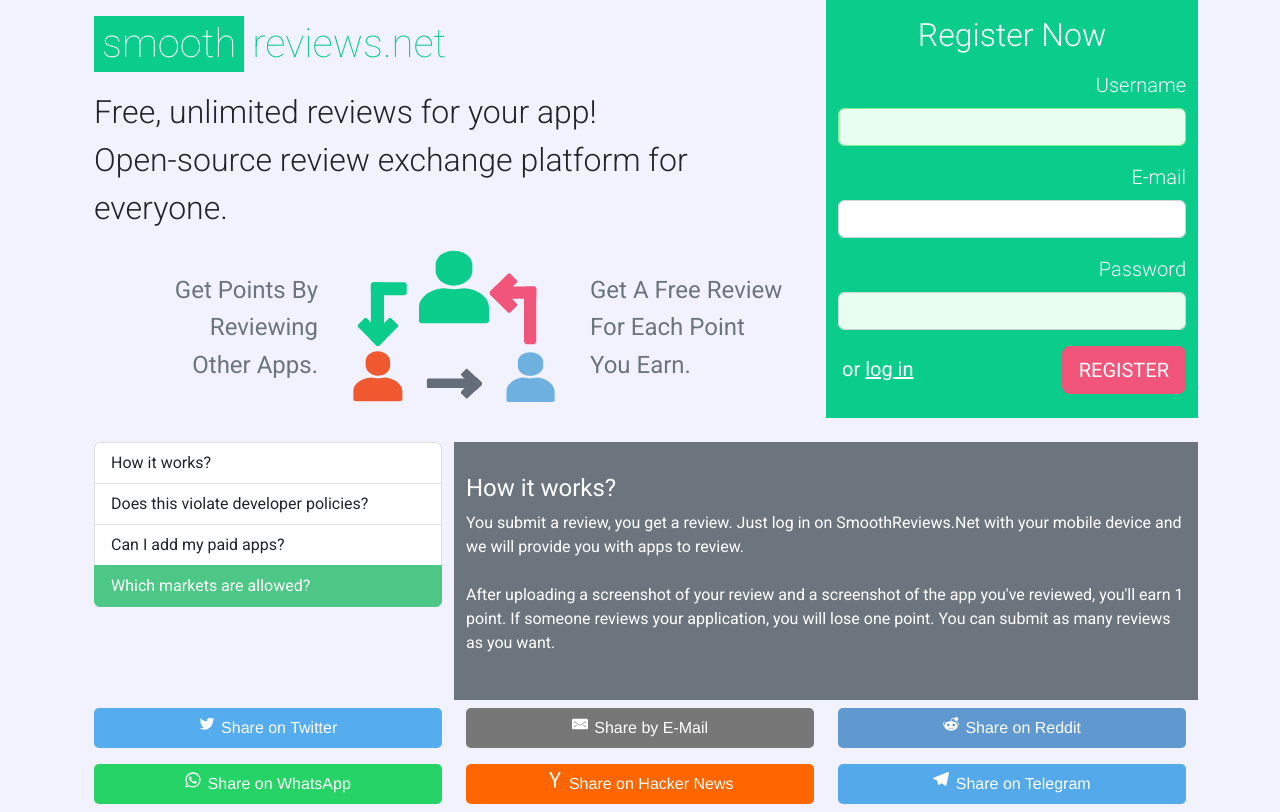
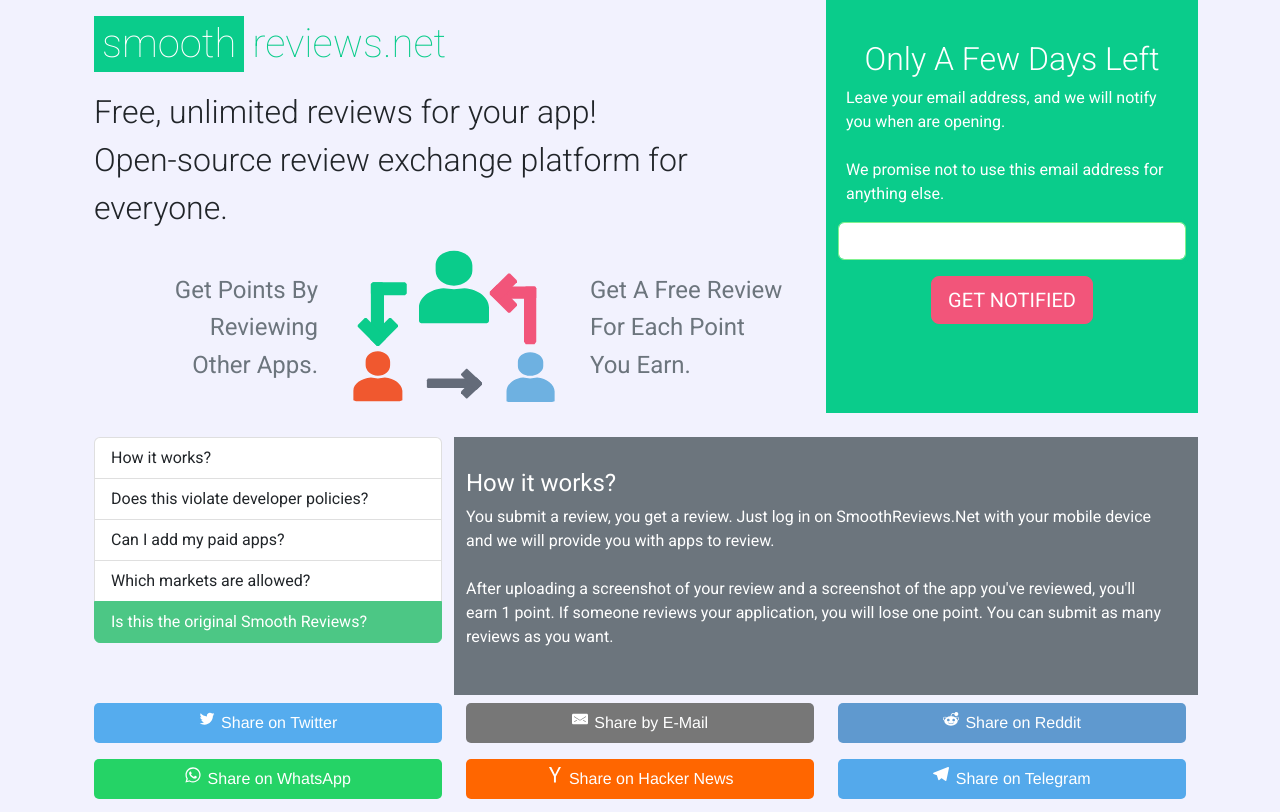
Before and after one commit to gokhanmeteerturk/smooth-review, a Django app: page / in a window 1280 px wide. Run offline with Django 4.2, Linux system fonts and the light colour scheme; parts of the project's set-up code (start-up, migrations or seed data) failed here and were passed over; some libraries are stand-ins or nearby versions.

Commit message:
WaitList feature and model is added(migration required). Password reset functionality is finished.

```diff
--- a/smoothproject/smoothapp/forms.py
+++ b/smoothproject/smoothapp/forms.py
@@ -1,5 +1,5 @@
 from django import forms
-from smoothapp.models import ReviewSubmission
+from smoothapp.models import ReviewSubmission, WaitListRecord
 
 
 class UploadReviewSubmissionForm(forms.ModelForm):
@@ -12,3 +12,12 @@ class UploadReviewSubmissionForm(forms.ModelForm):
             'screenshot_app': forms.FileInput(attrs={'class': 'mt-3 border-0'}),
             'screenshot_review': forms.FileInput(attrs={'class': 'mt-3 border-0'})
         }
+
+
+class WaitListForm(forms.ModelForm):
+    class Meta:
+        model = WaitListRecord
+        fields = ['email']
+        widgets = {
+            'email': forms.EmailInput()
+        }
--- a/smoothproject/smoothapp/models.py
+++ b/smoothproject/smoothapp/models.py
@@ -3,13 +3,14 @@ from django.utils import timezone
 
 
 def user_directory_path(instance, filename):
-    allowed_extensions = ['jpg', 'JPG', 'png' ,'PNG' ,'jpeg' ,'JPEG']
+    allowed_extensions = ['jpg', 'JPG', 'png', 'PNG', 'jpeg', 'JPEG']
     image_extension = filename.split(".")[-1]
 
     if image_extension in allowed_extensions:
         return 'submissions/submission.' + image_extension
 
     return 'submissions/submission.jpg'
+
 
 class ReviewSubmission(models.Model):
     description = models.CharField(max_length=250, null=True, blank=True)
@@ -19,3 +20,11 @@ class ReviewSubmission(models.Model):
 
     def __str__(self):
         return "image " + str(self.pk)
+
+
+class WaitListRecord(models.Model):
+    email = models.EmailField(null=False, blank=False, unique=True)
+    date_sent = models.DateTimeField(default=timezone.now, null=False, blank=True)
+
+    def __str__(self):
+        return self.email
--- a/smoothproject/smoothapp/templates/base.html
+++ b/smoothproject/smoothapp/templates/base.html
@@ -1,5 +1,6 @@
 <!DOCTYPE html>
 {% load static %}
+{% load custom_tags %}
 <html lang="en">
 
 <head>
@@ -14,7 +15,7 @@
           integrity="sha384-OERcA2EqjJCMA+/3y+gxIOqMEjwtxJY7qPCqsdltbNJuaOe923+mo//f6V8Qbsw3" crossorigin="anonymous"></script>
 
   <link rel="stylesheet" href="{% static 'core.css' %}">
-  <title>{% block title %}Smooth Reviews{% endblock %}</title>
+  <title>{% block title %}{% get_setting "SITENAME_PRETTY" %}{% endblock %}</title>
   <link rel="preconnect" href="https://fonts.googleapis.com">
   <link rel="preconnect" href="https://fonts.gstatic.com" crossorigin>
   <link href="https://fonts.googleapis.com/css2?family=Roboto:wght@100;300;400;700&display=swap" rel="stylesheet">
--- /dev/null
+++ b/smoothproject/smoothapp/templates/form_errors.html
@@ -0,0 +1,9 @@
+<div class="text-danger my-3">
+    {% if errors %}
+    <ol>
+        {% for error in errors %}
+        <li><strong>{{ error|escape }}</strong></li>
+        {% endfor %}
+    </ol>
+    {% endif %}
+</div>
--- a/smoothproject/smoothapp/templates/index/index.html
+++ b/smoothproject/smoothapp/templates/index/index.html
@@ -10,7 +10,8 @@
                 {% include "index/parts/landing_content.html" %}
             </div>
             <div class="col-12 col-md-5 col-lg-4 order-md-last bg-primary pt-3">
-              {% include "index/parts/register_form.html" %}
+<!--              { % include "index/parts/register_form.html" % } -->
+              {% include "index/parts/get_notified.html" %}
             </div>
           </div>
           <div class="row">
--- a/smoothproject/smoothapp/templates/index/parts/faq.html
+++ b/smoothproject/smoothapp/templates/index/parts/faq.html
@@ -6,6 +6,7 @@
         <a class="list-group-item list-group-item-action" href="#list-item-2">Does this violate developer policies?</a>
         <a class="list-group-item list-group-item-action" href="#list-item-3">Can I add my paid apps?</a>
         <a class="list-group-item list-group-item-action" href="#list-item-4">Which markets are allowed?</a>
+        <a class="list-group-item list-group-item-action" href="#list-item-5">Is this the original Smooth Reviews?</a>
       </div>
     </div>
     <div class="col-12 col-md-8 bg-secondary text-white">
@@ -13,7 +14,7 @@
 
         <span id="list-item-1">&nbsp;</span>
         <h4>How it works?</h4>
-        <p>
+        <p class="me-4">
           You submit a review, you get a review.
           Just log in on {% get_setting "SITENAME_PRETTY" %} with your mobile device and
           we will provide you with apps to review.
@@ -25,15 +26,17 @@
 <br><br>
         <span id="list-item-2">&nbsp;</span>
         <h4>Does this violate developer policies?</h4>
-        <p>
-          {% get_setting "SITENAME_PRETTY" %} is just a way to show your app to other developers and give each other honest feedback.
+        <p class="me-4">
+          {% get_setting "SITENAME_PRETTY" %} is just a way to show your app
+          to other developers and give each other honest feedback.
           You do not pay for reviews and there is no guarantee of a 4 or 5 star review.
           There is not even a guarantee you will get any reviews at all.
           Developers simply see a list of apps they 'can' leave a honest review to.
           It is up to them to review your app.
           You don't necessarily get reviews from the developers you give a review to.
           <br><br>
-          Even though we haven't heard of any developers having issues for using {% get_setting "SITENAME_PRETTY" %},
+          Even though we haven't heard of any developers having issues
+          for using {% get_setting "SITENAME_PRETTY" %},
           we cannot control how other companies such as Google and Apple enforce their rules.
           You use {% get_setting "SITENAME_PRETTY" %} at your own risk.
         </p>
@@ -41,22 +44,38 @@
         <span id="list-item-3">&nbsp;</span>
         <h4>
           Can I add my paid apps?</h4>
-        <p>Yes, you can add your paid app to the system.<br>
+        <p class="me-4">Yes, you can add your paid app to the system.<br>
             But on the app review section, 'Show free apps only' option is ON by default.<br><br>
           So if you want your app to get reviews from more people,
           you can provide a custom code for Apple
-            (<a target="_blank" href="https://help.apple.com/app-store-connect/#/dev6a098e4b1">how to</a>),
+            (<a class="text-white" target="_blank" href="https://help.apple.com/app-store-connect/#/dev6a098e4b1">how to</a>),
              or a list of promotion codes(One-time use codes) for Google
-            (<a target="_blank" href="https://support.google.com/googleplay/android-developer/answer/6321495?hl=en#zippy=%2Cstep-set-up-a-promotion-in-play-console">how to</a>)
+            (<a class="text-white" target="_blank" href="https://support.google.com/googleplay/android-developer/answer/6321495?hl=en#zippy=%2Cstep-set-up-a-promotion-in-play-console">how to</a>)
             that will let users download your app for free.
         </p>
-
+        <br><br>
         <span id="list-item-4">&nbsp;</span>
         <h4>Which markets are allowed?</h4>
-        <p>Currently we support Google Play Store and Apple App Store.
+        <p class="me-4">Currently we support Google Play Store and Apple App Store.
             You can also review apps from one store
             and use the points you earn to get reviews
             for an app on the other store.</p>
+        <br><br><br><br>
+        <span id="list-item-5">&nbsp;</span>
+        <h4>Is this the original Smooth Reviews?</h4>
+        <p class="me-4">There are two other 'smooth reviews'.
+            One is smooth.reviews reputation management site,
+            and the other one is smoothreviews.com(which is now long gone,
+            and was probably owned by
+            <a class="text-white" href="https://www.facebook.com/people/Daniel-Trend-Affiliate-Marketing-Expert/100067904132981/" rel="noindex nofollow" target="_blank">this person</a>).
+            <br>{% get_setting "SITENAME_PRETTY" %} is neither endorsed by nor affiliated with
+            these two websites.<br><br>
+            {% get_setting "SITENAME_PRETTY" %} is an instance of the
+            open-source, non-profit project <a class="text-white fw-bold" href="https://github.com/gokhanmeteerturk/smooth-review">gokhanmeteerturk/smooth-review</a>,
+            created to help indie developers get feedback
+            from other developers.
+            <br><br><br>
+        </p>
       </div>
     </div>
   </div>
--- /dev/null
+++ b/smoothproject/smoothapp/templates/index/parts/get_notified.html
@@ -0,0 +1,22 @@
+<form method="post" autocomplete="off">
+  <h2 class="text-white fw-light mt-4">Only A Few Days Left</h2>
+  {% csrf_token %}
+  <div class="mb-3 text-center">
+    <p class="text-start text-white ms-2 me-2">
+      Leave your email address, and we will notify you when are opening.<br><br>
+      We promise not to use this email address for anything else.
+    </p>
+    <div class="text-center">
+      <input autocomplete="false" name="hidden" type="text" style="display:none;">
+      <input type="email" name="email" class="form-control" autofocus="" autocapitalize="none" autocomplete="mail" maxlength="150" required="" id="id_email" data-scan="pc">
+      {% include "form_errors.html" with errors=form.email.errors %}
+    </div>
+  </div>
+  <div class="row">
+    <div class="col-12 text-center">
+      <button class="btn btn-lg btn-secondary mb-4 text-end" type="submit">GET NOTIFIED</button>
+    </div>
+  </div>
+
+
+</form>
--- a/smoothproject/smoothapp/templates/index/parts/register_form.html
+++ b/smoothproject/smoothapp/templates/index/parts/register_form.html
@@ -1,4 +1,4 @@
-<form method="post">
+<form method="post" autocomplete="off">
   <h2 class="text-white fw-light">Register Now</h2>
   {% csrf_token %}
   <div class="mb-3 text-end mt-3">
@@ -19,7 +19,6 @@
       <input type="password" name="password" class="form-control" autocomplete="current-password" required="" id="id_password">
     </div>
   </div>
-<!--  {{ form.as_p }}-->
   <div class="row">
     <div class="col-6 text-start">
       <a href="{% url 'login' %}" class="fs-5 mt-2 text-decoration-none d-block text-start text-white ms-1">or <span class="text-decoration-underline">log in</span></a>
--- a/smoothproject/smoothapp/urls.py
+++ b/smoothproject/smoothapp/urls.py
@@ -4,5 +4,6 @@ from . import views
 urlpatterns = [
     path('', views.IndexView.as_view(), name='index'),
     path('upload/', views.ReviewSubmissionView.as_view(), name='review_submission'),
+    path('waitlist-successful/', views.WaitListFormSuccessView.as_view(), name='review_submission'),
 
 ]
--- a/smoothproject/smoothapp/views.py
+++ b/smoothproject/smoothapp/views.py
@@ -1,26 +1,31 @@
 from django.shortcuts import render
 
 # Create your views here.
-from smoothapp.forms import UploadReviewSubmissionForm
+from smoothapp.forms import UploadReviewSubmissionForm, WaitListForm
 from django.http import HttpResponse
 from django.views.generic.edit import FormView
-from smoothapp.models import ReviewSubmission
+from smoothapp.models import ReviewSubmission, WaitListRecord
 from django.views import View
 
 
-def index(request):
-    return HttpResponse("Hello, world. You're at the smoothapp index.")
+class IndexView(FormView):
+    template_name = 'index/index.html'
+    success_url = '/waitlist-successful/'
+    form_class = WaitListForm
 
+    def form_valid(self, form):
+        form.save()
+        print(form.cleaned_data)
+        return super().form_valid(form)
 
-class IndexView(View):
-    template_name = 'index/index.html'
+    def form_invalid(self, form):
+        return super().form_invalid(form)
 
-    def get(self, request, *args, **kwargs):
-        context_data = {
-            'title': 'Smooth Reviews',
-            'test_parameter': 'Test Value'
-        }
-        return render(request, self.template_name, context_data)
+    def get_context_data(self, **kwargs):
+        context_data = super(IndexView, self).get_context_data(**kwargs)
+        context_data['title'] = 'Smooth Reviews'
+
+        return context_data
 
 
 class ReviewSubmissionView(FormView):
@@ -34,3 +39,9 @@ class ReviewSubmissionView(FormView):
 
     def form_invalid(self, form):
         return super().form_invalid(form)
+
+
+class WaitListFormSuccessView(View):
+
+    def get(self, request, *args, **kwargs):
+        return render(request, "registration/waitlist_successful.html")
```
Also changed, not shown: smoothproject/smoothapp/templates/registration/password_reset_complete.html (added, +10 -0 lines), smoothproject/smoothapp/templates/registration/password_reset_confirm.html (added, +40 -0 lines), smoothproject/smoothapp/templates/registration/waitlist_successful.html (added, +10 -0 lines).
